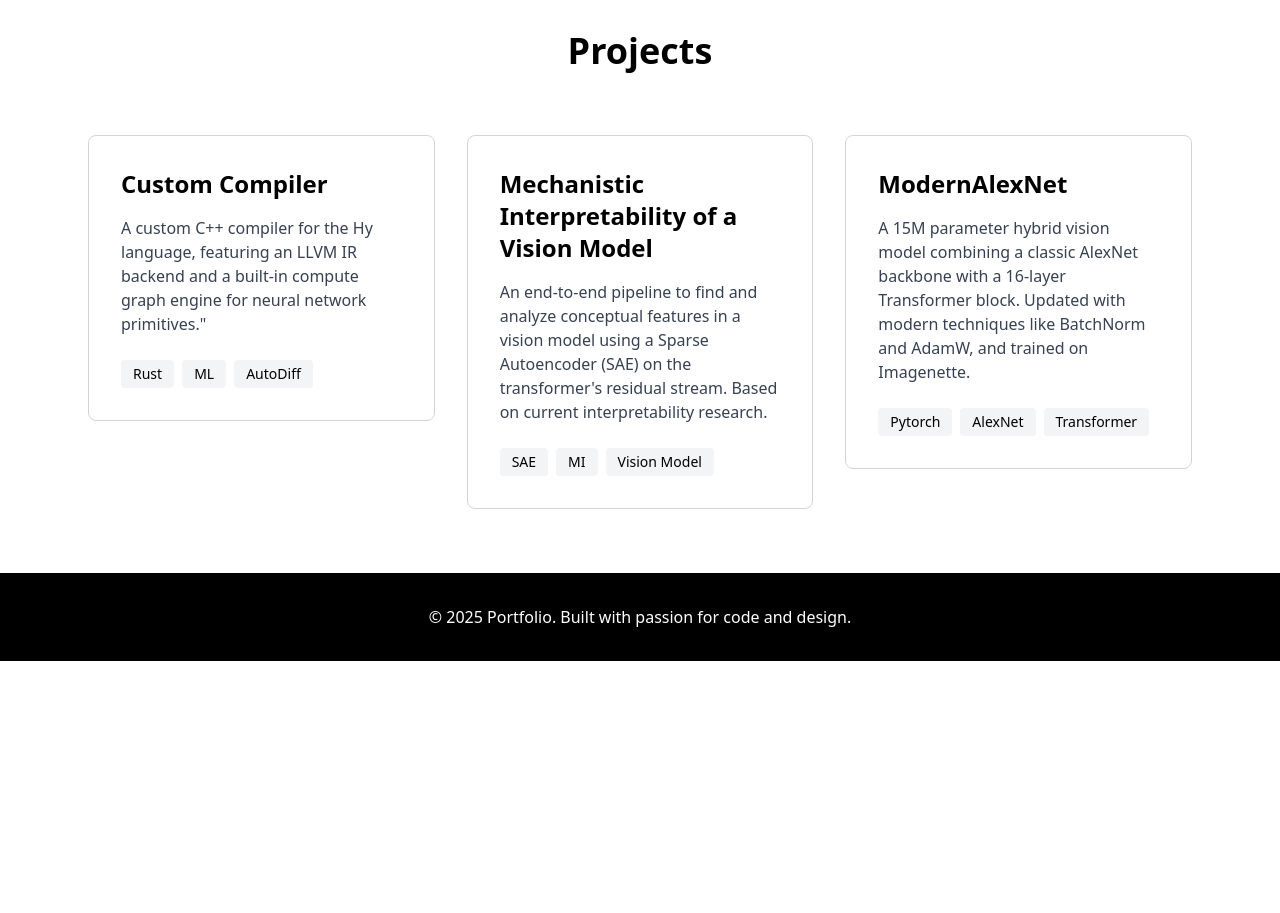
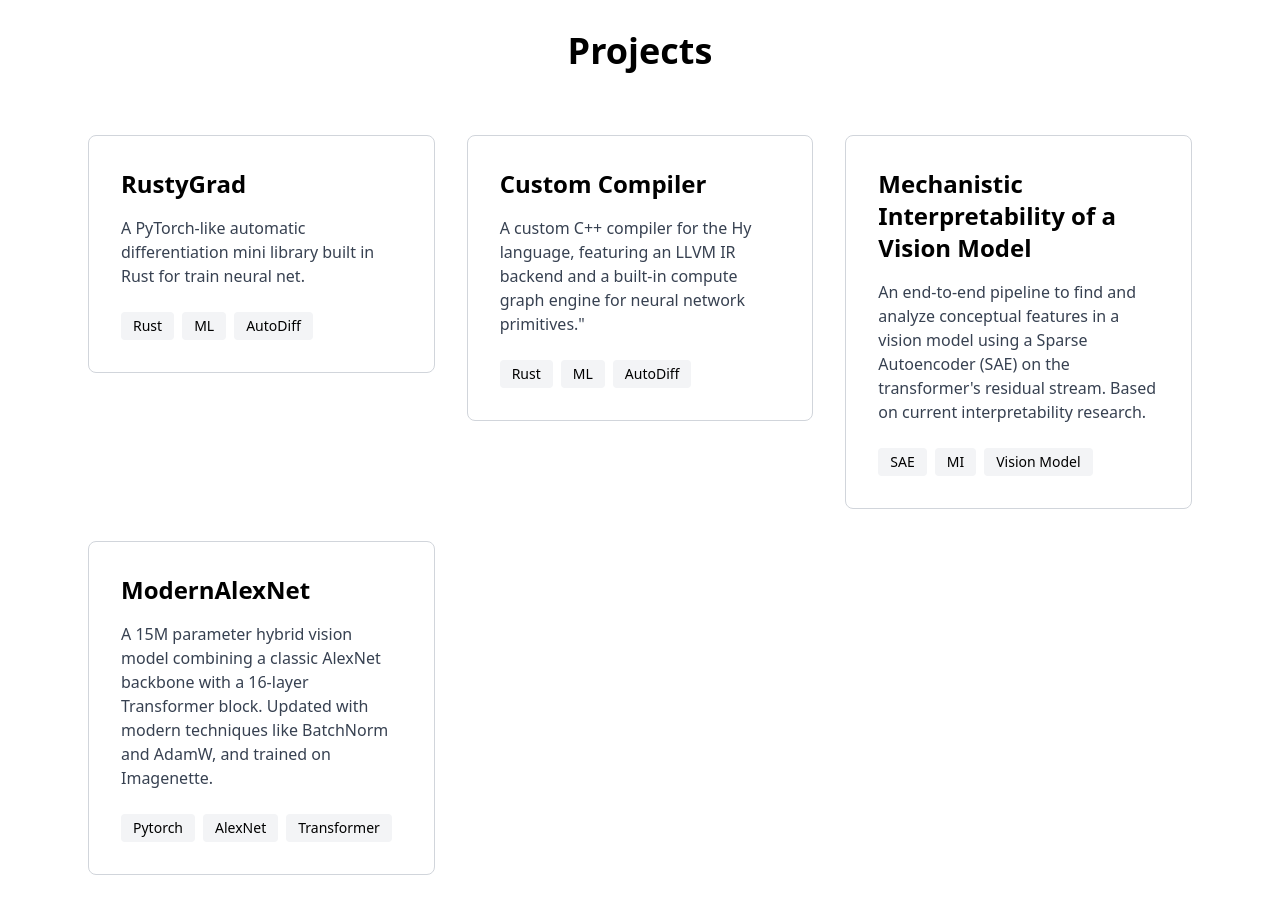
Before and after one commit to Ram-Kmar/Portfolio, a plain HTML site: page index.html in a window 1280 px wide. Shown: the part 1280-2193 px from the top of the page. Before the commit the page ends 1941 px from the top, so only its background shows below. Drawn offline with nearby package versions, Linux system fonts and the light colour scheme.

Commit message:
added project

```diff
--- a/index.html
+++ b/index.html
@@ -122,17 +122,17 @@ B.Tech in Artificial Intelligence and Data Science (AI & DS) from Karpagam Unive
         <div class="max-w-6xl mx-auto px-6">
             <h2 class="text-4xl font-bold text-center mb-16">Projects</h2>
             <div class="grid grid-cols-1 md:grid-cols-2 lg:grid-cols-3 gap-8 ">
-            <!--     <a href="https://github.com/Ram-Kmar/compiler" class="block"> -->
-            <!--         <div class="border border-gray-300 rounded-lg p-8 hover:border-gray-900"> -->
-            <!--             <h3 class="text-2xl font-bold mb-4">RustyGrad</h3> -->
-            <!--             <p class="text-gray-700 mb-6">A PyTorch-like automatic differentiation library built in Rust for high-performance machine learning computations.</p> -->
-            <!--             <div class="flex gap-2 flex-wrap"> -->
-            <!--                 <span class="px-3 py-1 bg-gray-100 rounded text-sm">Rust</span> -->
-            <!--                 <span class="px-3 py-1 bg-gray-100 rounded text-sm">ML</span> -->
-            <!--                 <span class="px-3 py-1 bg-gray-100 rounded text-sm">AutoDiff</span> -->
-            <!--             </div> -->
-            <!--         </div> -->
-                <!-- </a> -->
+            <a href="https://github.com/Ram-Kmar/rustygrad" class="block">
+                <div class="border border-gray-300 rounded-lg p-8 hover:border-gray-900">
+                    <h3 class="text-2xl font-bold mb-4">RustyGrad</h3>
+                    <p class="text-gray-700 mb-6">A PyTorch-like automatic differentiation mini library built in Rust for train neural net.</p>
+                    <div class="flex gap-2 flex-wrap">
+                        <span class="px-3 py-1 bg-gray-100 rounded text-sm">Rust</span>
+                        <span class="px-3 py-1 bg-gray-100 rounded text-sm">ML</span>
+                        <span class="px-3 py-1 bg-gray-100 rounded text-sm">AutoDiff</span>
+                    </div>
+                </div>
+                 </a>
                 <a href="https://github.com/Ram-Kmar/Compiler" class="block">
                     <div class="border border-gray-300 rounded-lg p-8 hover:border-gray-900">
                         <h3 class="text-2xl font-bold mb-4">Custom Compiler</h3>
```
